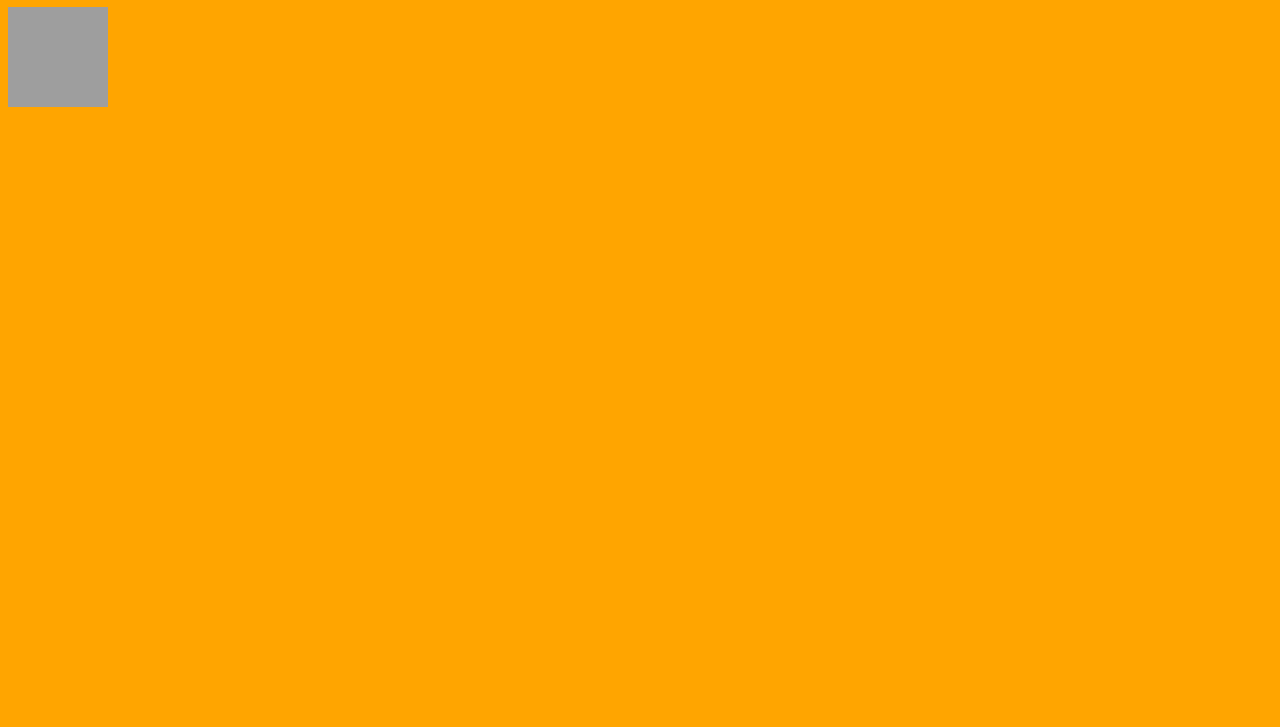
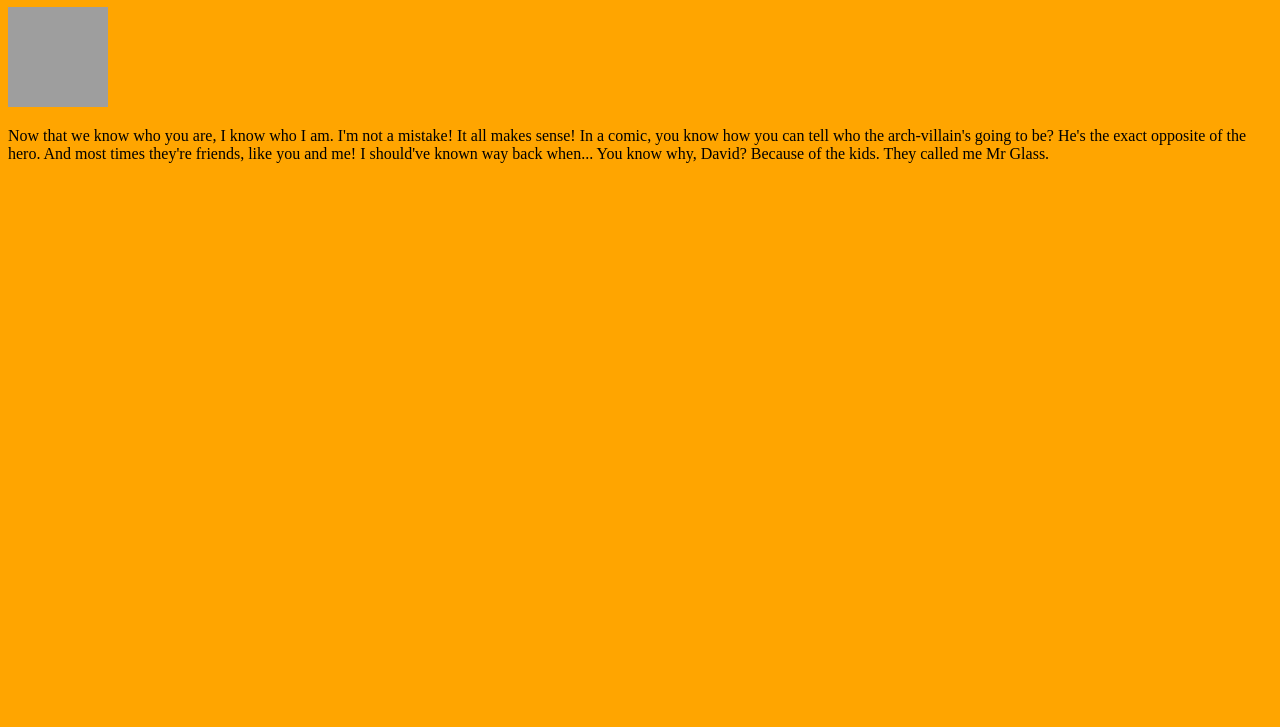
Before and after one commit to Grinoo/coco, a plain HTML site: page catalogue.html in a window 1280 px wide. Shown: the part 73-800 px from the top of the page. Drawn offline with Linux system fonts and the light colour scheme; grey boxes are pictures that could not be loaded.

Commit message:
ajout de message dans catalogue

```diff
--- a/catalogue.html
+++ b/catalogue.html
@@ -11,5 +11,6 @@
 <body>
 	<h1>Page d'accueil Coco</h1>
 	<img src="http://lorempixel.com/100/100">
+	<p>Now that we know who you are, I know who I am. I'm not a mistake! It all makes sense! In a comic, you know how you can tell who the arch-villain's going to be? He's the exact opposite of the hero. And most times they're friends, like you and me! I should've known way back when... You know why, David? Because of the kids. They called me Mr Glass.</p>
 </body>
 </html>
```
